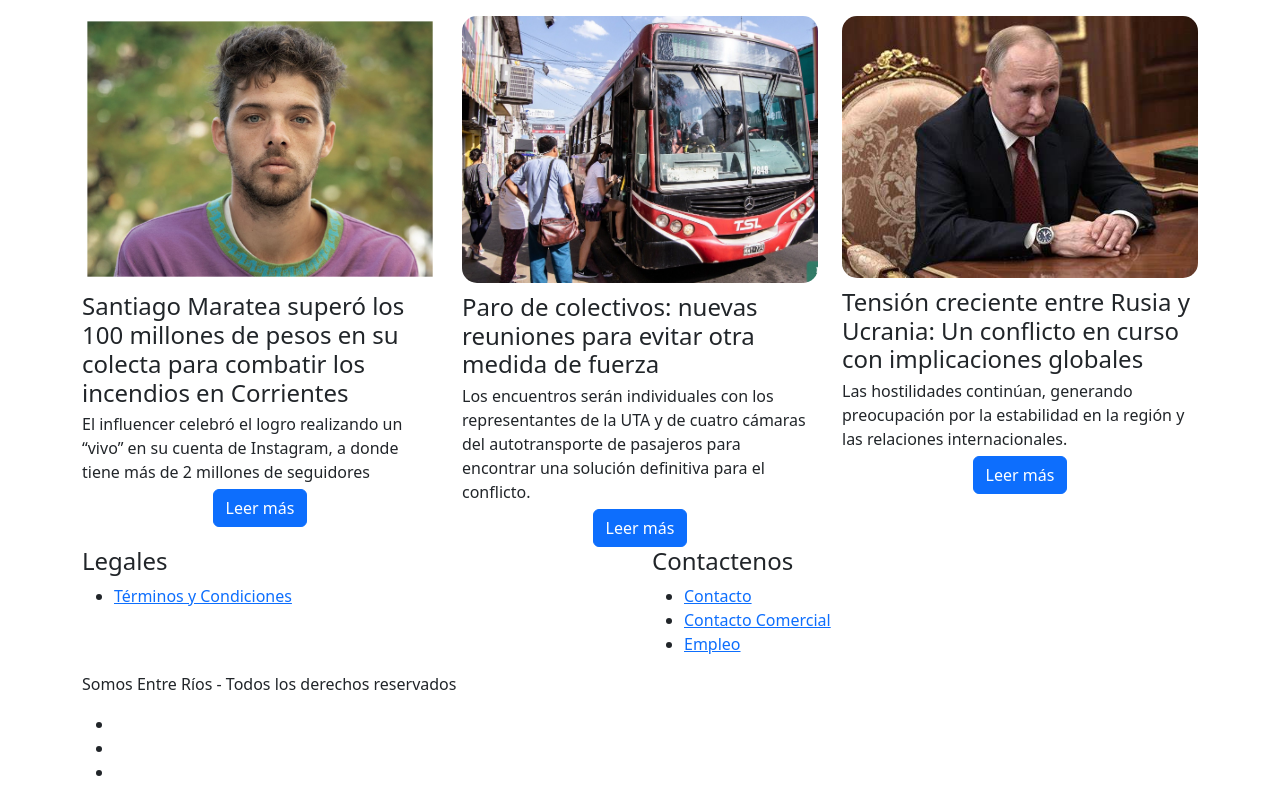
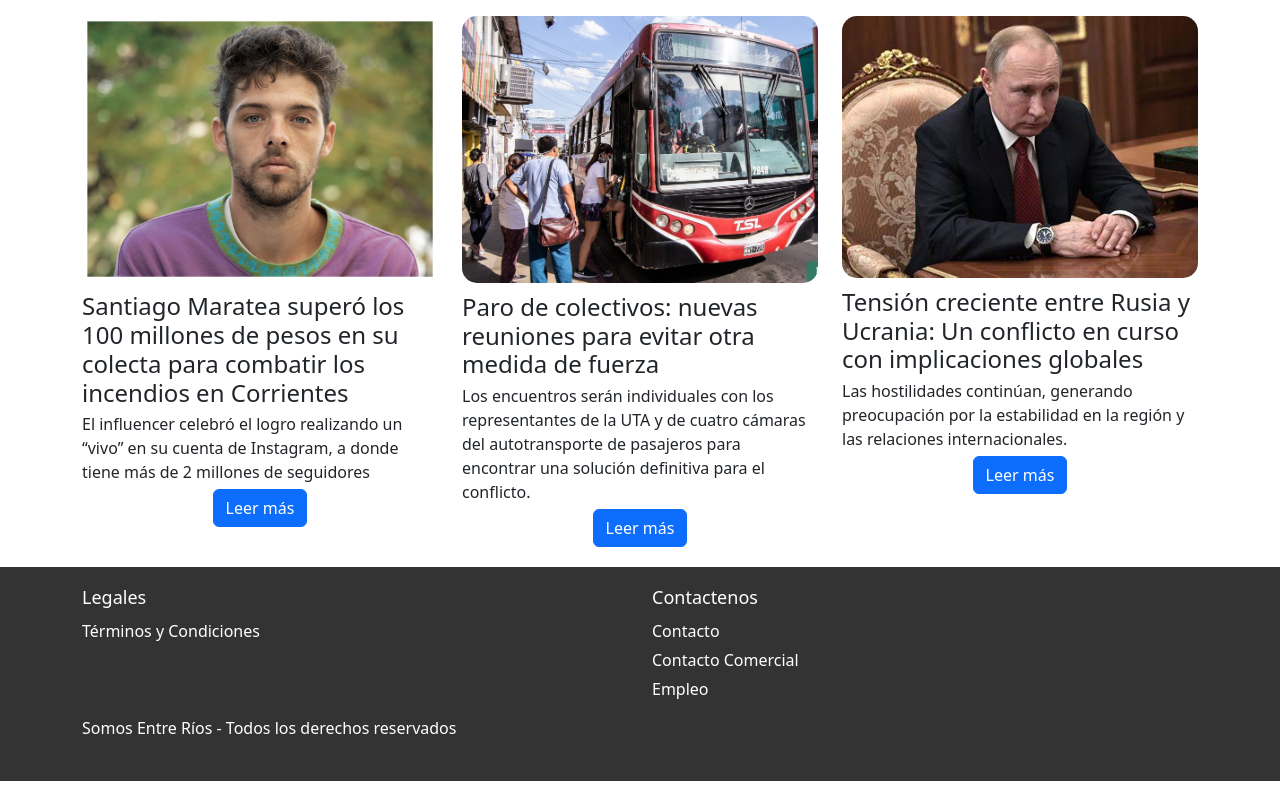
Before and after one commit to guidorabu/ProyectoSER, a plain HTML site: page index.html in a window 1280 px wide. Shown: the part 574-1374 px from the top of the page. Drawn offline with nearby package versions, Linux system fonts and the light colour scheme.

Commit message:
ultima ultima grabacion antes de la preentrega

```diff
--- a/css/estilos.css
+++ b/css/estilos.css
@@ -106,3 +106,39 @@ body {
   color: #888;
   margin-bottom: 10px;
 }
+
+/* Estilos para el footer */
+.footer {
+  background-color: #333;
+  color: #fff;
+  padding: 20px 0;
+  margin-top:20px;
+}
+
+.footer h4 {
+  font-size: 18px;
+  margin-bottom: 10px;
+}
+
+.footer ul {
+  list-style: none;
+  padding: 0;
+  margin: 0;
+}
+
+.footer ul li {
+  margin-bottom: 5px;
+}
+
+.footer ul li a {
+  color: #fff;
+  text-decoration: none;
+}
+
+.footer ul li a:hover {
+  text-decoration: underline;
+}
+
+.footer p {
+  margin-top: 10px;
+}
```
